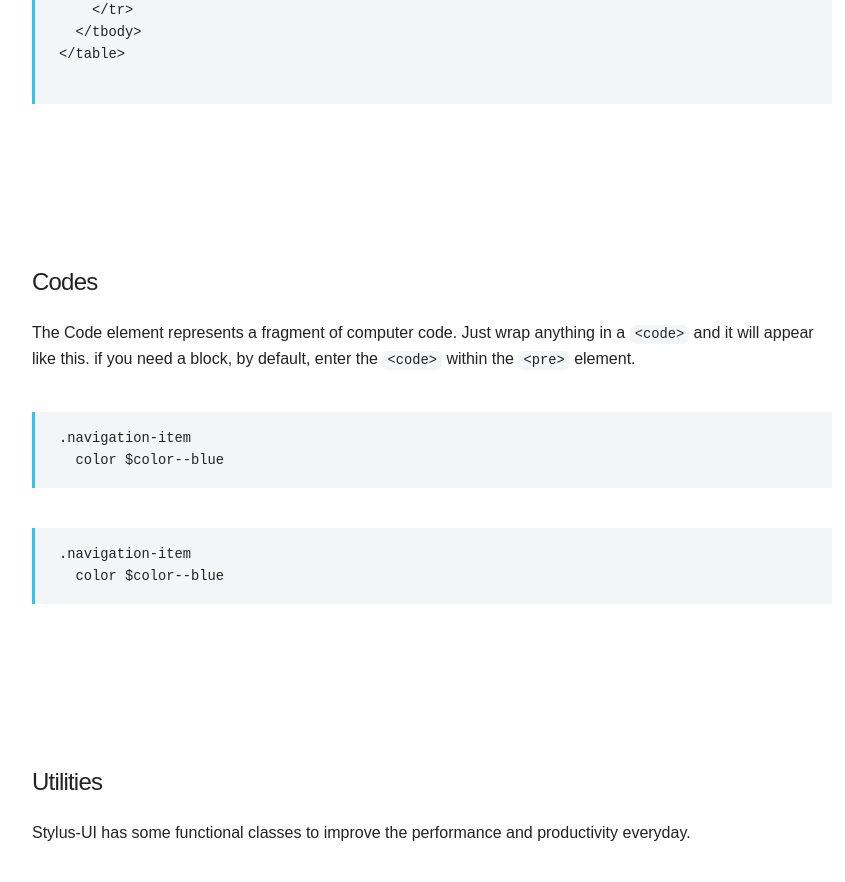
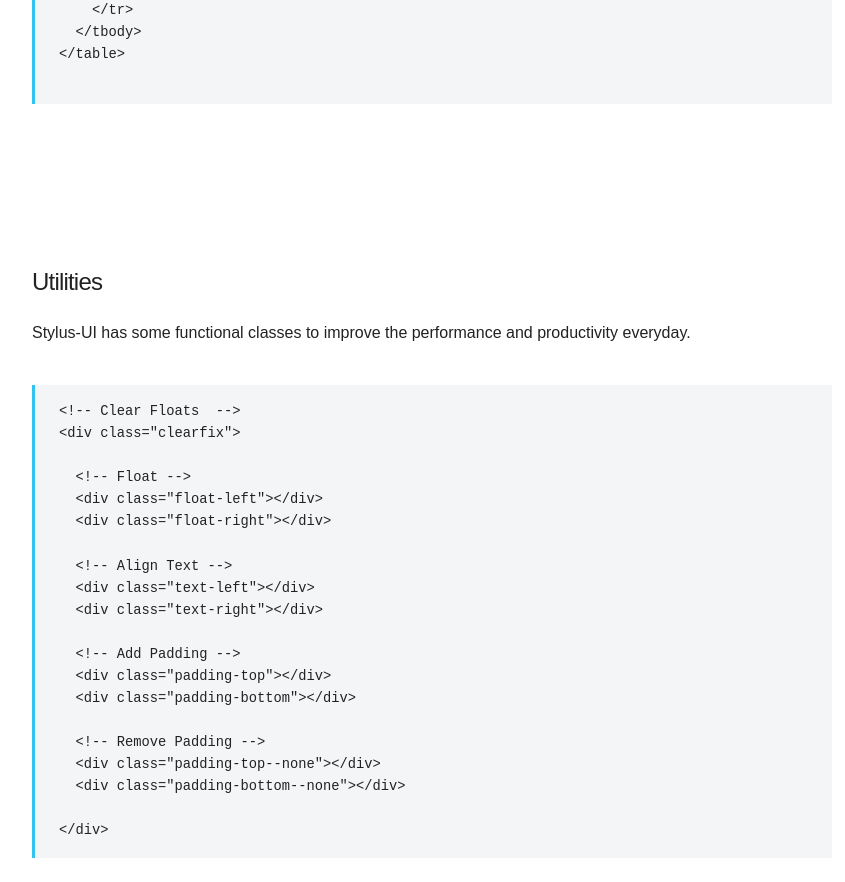
Before and after one commit to niallobrien/stylus-ui, a website: page index.html in a window 1280 px wide. Shown: the part 10174-11056 px from the top of the page, without its empty margins (208-1053 px from the left). Drawn offline with nearby package versions, Linux system fonts and the light colour scheme.

Commit message:
Update index.html

```diff
--- a/index.html
+++ b/index.html
@@ -769,22 +769,6 @@ npm i --save-dev gulp-stylus gulp-sourcemaps gulp-autoprefixer gulp-cssnano gulp
   </span></code></pre>
   </section>
 
-  <section class="container" id="codes">
-    <h5 class="title">Codes</h5>
-    <p>The Code element represents a fragment of computer code. Just wrap anything in a <code>
-      &lt;code&gt;</code> and it
-      will appear like this. if you need a block, by default, enter the <code>&lt;code&gt;</code> within the
-      <code>&lt;pre&gt;</code>
-      element.</p>
-    <div class="example">
-<pre><code>.navigation-item
-  color $color--blue
-</code></pre>
-    </div>
-    <pre class="code prettyprint lang-html"><code class="code-content"><span class="com">.navigation-item
-  color $color--blue</span></code></pre>
-  </section>
-
   <section class="container" id="utilities">
     <h5 class="title">Utilities</h5>
     <p>Stylus-UI has some functional classes to improve the performance and productivity everyday.</p>
```
